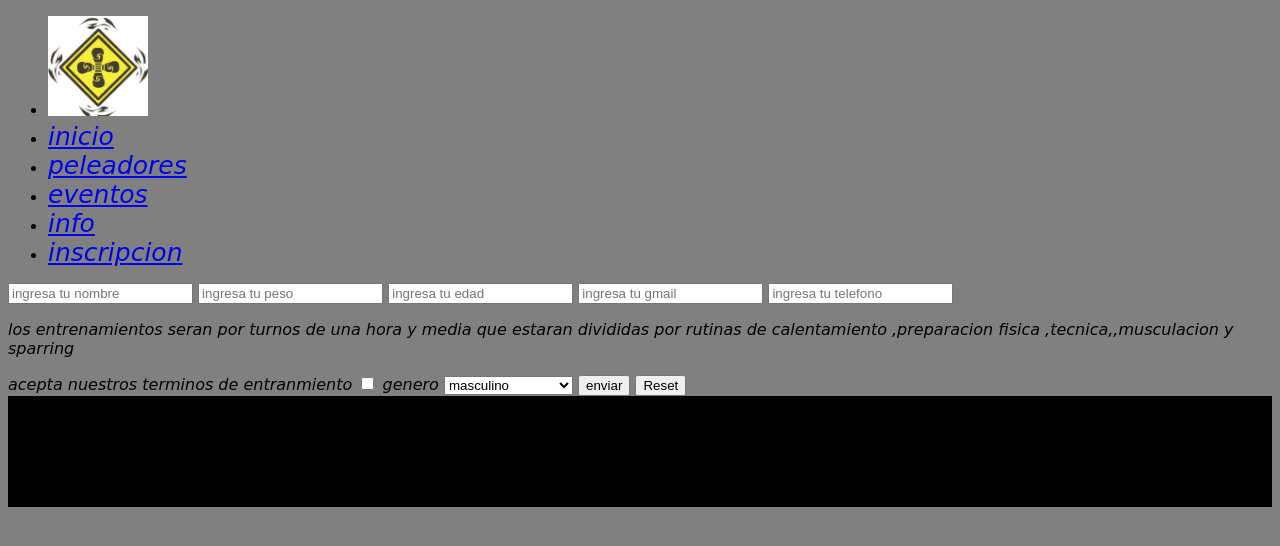
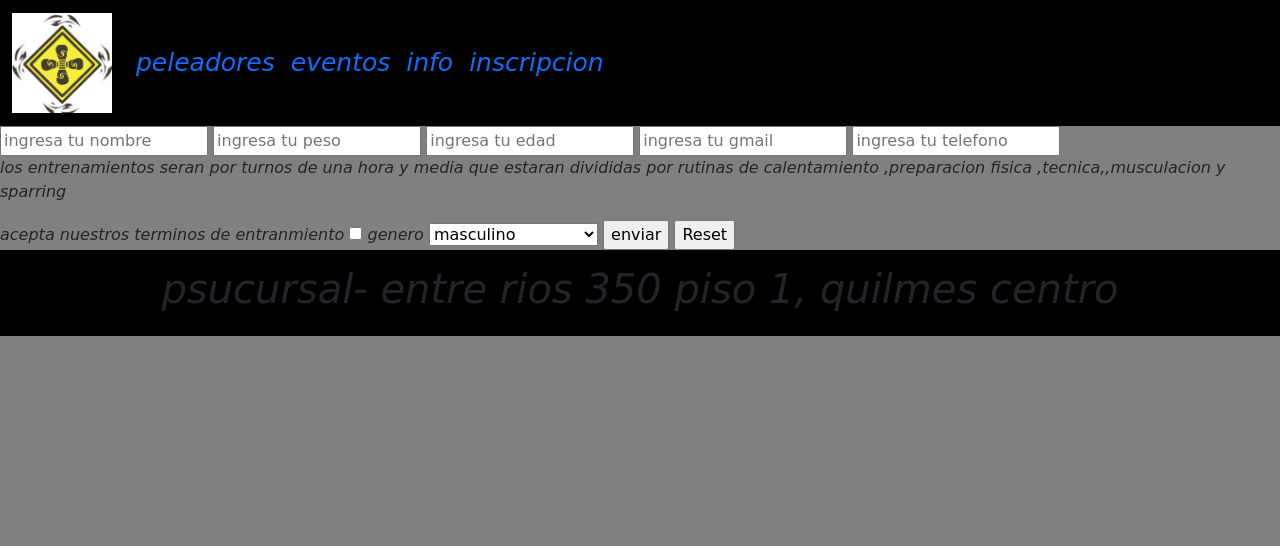
Before and after one commit to francomanccini/ihara-dojo, a plain HTML site: page inscripcion.html in a window 1280 px wide. Drawn offline with nearby package versions, Linux system fonts and the light colour scheme.

Commit message:
hice-el-codigo-de-las-paginas-info-inscripccion-con-boostrap

```diff
--- a/inscripcion.html
+++ b/inscripcion.html
@@ -4,26 +4,39 @@
     <meta charset="UTF-8">
     <meta http-equiv="X-UA-Compatible" content="IE=edge">
     <meta name="viewport" content="width=device-width, initial-scale=1.0">
+    <link href="https://cdn.jsdelivr.net/npm/bootstrap@5.1.3/dist/css/bootstrap.min.css"
+    rel="stylesheet" integrity="sha384-1BmE4kWBq78iYhFldvKuhfTAU6auU8tT94WrHftjDbrCEXSU1oBoqyl2QvZ6jIW3"
+    crossorigin="anonymous">
     <link rel="stylesheet" type="text/css" href="css/index.css">
     <title>inscripcion</title>
 </head>
 <body>
-    <header>
-        <nav>
-            <ul>
-                <li>
-                    <a href="index.html">
-                        <img  class="milogo" src="media/logo.jpg" alt=",milogo">
-                    </a>
-                </li>
-               <li><a href="index.html">inicio</a></li>
-               <li><a href="peleadores.html">peleadores</a></li>
-               <li><a href="eventos.html">eventos</a></li>
-               <li><a href="info.html">info</a></li>
-               <li><a href="inscripcion.html">inscripcion</a></li>
+    <nav class="navbar navbar-expand-lg navbar-blue bg-black">
+        <div class="container-fluid">
+          <button class="navbar-toggler" type="button" data-bs-toggle="collapse" data-bs-target="#navbarTogglerDemo03" aria-controls="navbarTogglerDemo03" aria-expanded="false" aria-label="Toggle navigation">
+            <span class="navbar-toggler-icon"></span>
+          </button>
+          <a class="navbar-brand" href="index.html">
+            <img  class="milogo" src="media/logo.jpg" alt="milogo">
+          </a>
+          <div class="collapse navbar-collapse" id="navbarTogglerDemo03">
+            <ul class="navbar-nav me-auto mb-2 mb-lg-0">
+                <li class="nav-item">
+                    <a class="nav-link" href="peleadores.html">peleadores</a>
+                  </li>
+              <li class="nav-item">
+                <a class="nav-link" href="eventos.html">eventos</a>
+              </li>
+              <li class="nav-item">
+                <a class="nav-link" href="info.html">info</a>
+              </li>
+              <li class="nav-item">
+                <a class="nav-link" href="inscripcion.html">inscripcion</a>
+              </li>
             </ul>
-        </nav>
-    </header>
+          </div>
+        </div>
+      </nav>
     <div>
         <form method="GET" action="recibe.html">
                 <input type="text" name="inp_nombre" value="" placeholder="ingresa tu nombre">
@@ -49,5 +62,13 @@
             psucursal- entre rios 350 piso 1, quilmes centro
         </h1>
     </footer>
+    <script src="https://cdn.jsdelivr.net/npm/@popperjs/core@2.10.2/dist/umd/popper.min.js"
+    integrity="sha384-7+zCNj/IqJ95wo16oMtfsKbZ9ccEh31eOz1HGyDuCQ6wgnyJNSYdrPa03rtR1zdB"
+    crossorigin="anonymous">
+   </script>
+   <script src="https://cdn.jsdelivr.net/npm/bootstrap@5.1.3/dist/js/bootstrap.min.js"
+   integrity="sha384-QJHtvGhmr9XOIpI6YVutG+2QOK9T+ZnN4kzFN1RtK3zEFEIsxhlmWl5/YESvpZ13"
+   crossorigin="anonymous">
+   </script>
 </body>
 </html>
```
Also changed, not shown: info.html (+36 -15 lines).
